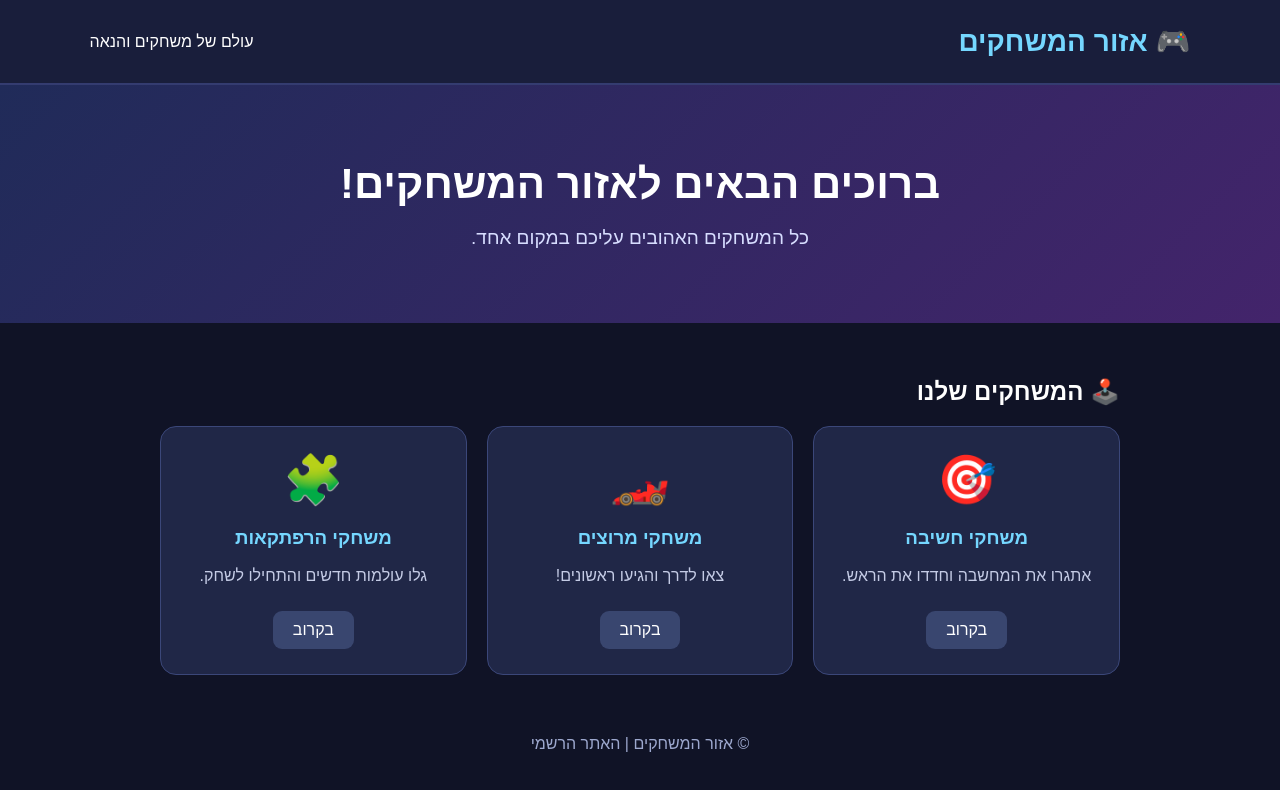
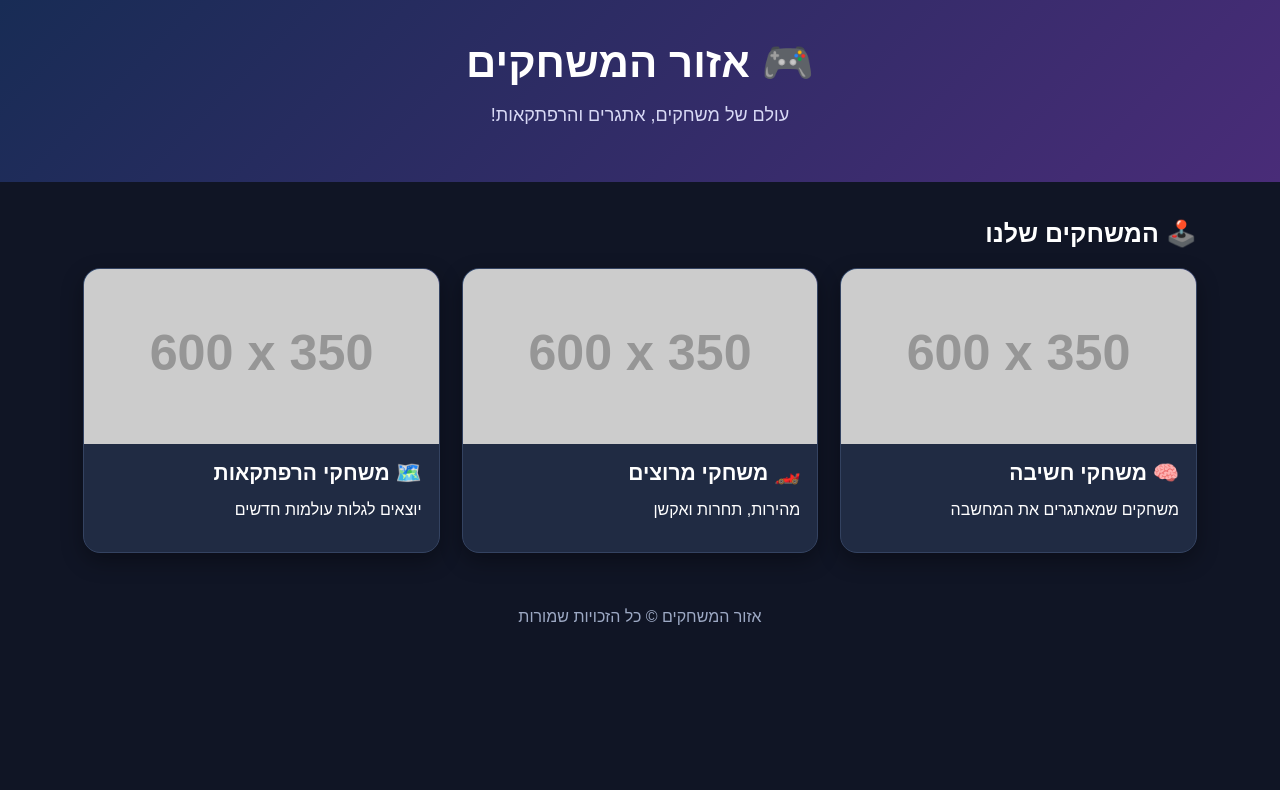
Before and after one commit to tzivion/area-of-games, a plain HTML site: page index.html in a window 1280 px wide. Drawn offline with Linux system fonts and the light colour scheme; placeholder pictures from the web are drawn by us.

Commit message:
Update index.html

```diff
--- a/index.html
+++ b/index.html
@@ -1,104 +1,113 @@
+
 <!DOCTYPE html>
 <html lang="he" dir="rtl">
 <head>
   <meta charset="UTF-8">
   <meta name="viewport" content="width=device-width, initial-scale=1.0">
-  <title>אזור המשחקים</title>
+  <title>אזור המשחקים 🎮</title>
   <style>
     * { box-sizing: border-box; }
     body {
       margin: 0;
       font-family: Arial, sans-serif;
+      background: #101525;
       color: white;
-      background: #101326;
-      min-height: 100vh;
     }
     header {
-      padding: 25px 7%;
-      background: #191e3b;
-      border-bottom: 2px solid #343c70;
-      display: flex;
-      justify-content: space-between;
-      align-items: center;
+      text-align: center;
+      padding: 38px 16px;
+      background: linear-gradient(135deg, #182c55, #492c78);
     }
-    header h1 { margin: 0; color: #75d7ff; font-size: 28px; }
-    .hero {
-      text-align: center;
-      padding: 75px 20px 55px;
-      background: linear-gradient(135deg, #202b59, #43246b);
-    }
-    .hero h2 { font-size: 42px; margin: 0 0 15px; }
-    .hero p { font-size: 19px; color: #d7ddff; }
-    main { max-width: 1000px; margin: auto; padding: 35px 20px; }
+    header h1 { font-size: 42px; margin: 0 0 12px; }
+    header p { color: #d8d9f5; font-size: 18px; }
+    main { max-width: 1150px; margin: auto; padding: 25px 18px; }
+    .section-title { font-size: 25px; margin: 12px 0 20px; }
     .games {
       display: grid;
-      grid-template-columns: repeat(auto-fit, minmax(220px, 1fr));
-      gap: 20px;
+      grid-template-columns: repeat(auto-fit, minmax(250px, 1fr));
+      gap: 22px;
     }
-    .game {
-      background: #202747;
-      border: 1px solid #3b4779;
-      border-radius: 16px;
-      padding: 25px;
-      text-align: center;
+    .card {
+      background: #202b43;
+      border: 1px solid #344361;
+      border-radius: 17px;
+      overflow: hidden;
+      box-shadow: 0 8px 22px #0005;
     }
-    .game .emoji { font-size: 48px; }
-    .game h3 { color: #75d7ff; }
-    .game p { color: #c4cbe5; }
-    .soon {
+    .cover {
+      width: 100%;
+      height: 175px;
+      object-fit: cover;
+      background: linear-gradient(135deg, #2866a5, #8046a8);
+      display: block;
+    }
+    .card-content { padding: 17px; }
+    .card h3 { margin: 0 0 15px; font-size: 21px; }
+    .actions { display: flex; gap: 9px; flex-wrap: wrap; }
+    a {
       display: inline-block;
-      margin-top: 10px;
-      padding: 10px 20px;
-      background: #39466f;
+      text-decoration: none;
+      background: #6552d9;
+      color: white;
+      padding: 11px 15px;
       border-radius: 9px;
-      color: white;
+      font-weight: bold;
     }
+    a:hover { background: #806ff0; }
+    .original { background: #35435f; }
     footer {
       text-align: center;
-      padding: 25px;
-      color: #9da8ce;
+      color: #9da9c4;
+      padding: 30px;
+    }
+    @media (max-width: 500px) {
+      header h1 { font-size: 32px; }
     }
   </style>
 </head>
 <body>
   <header>
     <h1>🎮 אזור המשחקים</h1>
-    <span>עולם של משחקים והנאה</span>
+    <p>עולם של משחקים, אתגרים והרפתקאות!</p>
   </header>
 
-  <section class="hero">
-    <h2>ברוכים הבאים לאזור המשחקים!</h2>
-    <p>כל המשחקים האהובים עליכם במקום אחד.</p>
-  </section>
+  <main>
+    <h2 class="section-title">🕹️ המשחקים שלנו</h2>
+    <div class="games">
 
-  <main>
-    <h2>🕹️ המשחקים שלנו</h2>
-    <div class="games">
-      <div class="game">
-        <div class="emoji">🎯</div>
-        <h3>משחקי חשיבה</h3>
-        <p>אתגרו את המחשבה וחדדו את הראש.</p>
-        <span class="soon">בקרוב</span>
-      </div>
+      <article class="card">
+        <img class="cover"
+          src="https://placehold.co/600x350/24518a/ffffff?text=Thinking+Games"
+          alt="משחקי חשיבה">
+        <div class="card-content">
+          <h3>🧠 משחקי חשיבה</h3>
+          <p>משחקים שמאתגרים את המחשבה</p>
+        </div>
+      </article>
 
-      <div class="game">
-        <div class="emoji">🏎️</div>
-        <h3>משחקי מרוצים</h3>
-        <p>צאו לדרך והגיעו ראשונים!</p>
-        <span class="soon">בקרוב</span>
-      </div>
+      <article class="card">
+        <img class="cover"
+          src="https://placehold.co/600x350/853d65/ffffff?text=Racing"
+          alt="משחקי מרוצים">
+        <div class="card-content">
+          <h3>🏎️ משחקי מרוצים</h3>
+          <p>מהירות, תחרות ואקשן</p>
+        </div>
+      </article>
 
-      <div class="game">
-        <div class="emoji">🧩</div>
-        <h3>משחקי הרפתקאות</h3>
-        <p>גלו עולמות חדשים והתחילו לשחק.</p>
-        <span class="soon">בקרוב</span>
-      </div>
+      <article class="card">
+        <img class="cover"
+          src="https://placehold.co/600x350/28765c/ffffff?text=Adventure"
+          alt="משחקי הרפתקאות">
+        <div class="card-content">
+          <h3>🗺️ משחקי הרפתקאות</h3>
+          <p>יוצאים לגלות עולמות חדשים</p>
+        </div>
+      </article>
+
     </div>
   </main>
 
-  <footer>
-    © אזור המשחקים | האתר הרשמי
-  </footer>
+  <footer>אזור המשחקים © כל הזכויות שמורות</footer>
 </body>
 </html>
```
